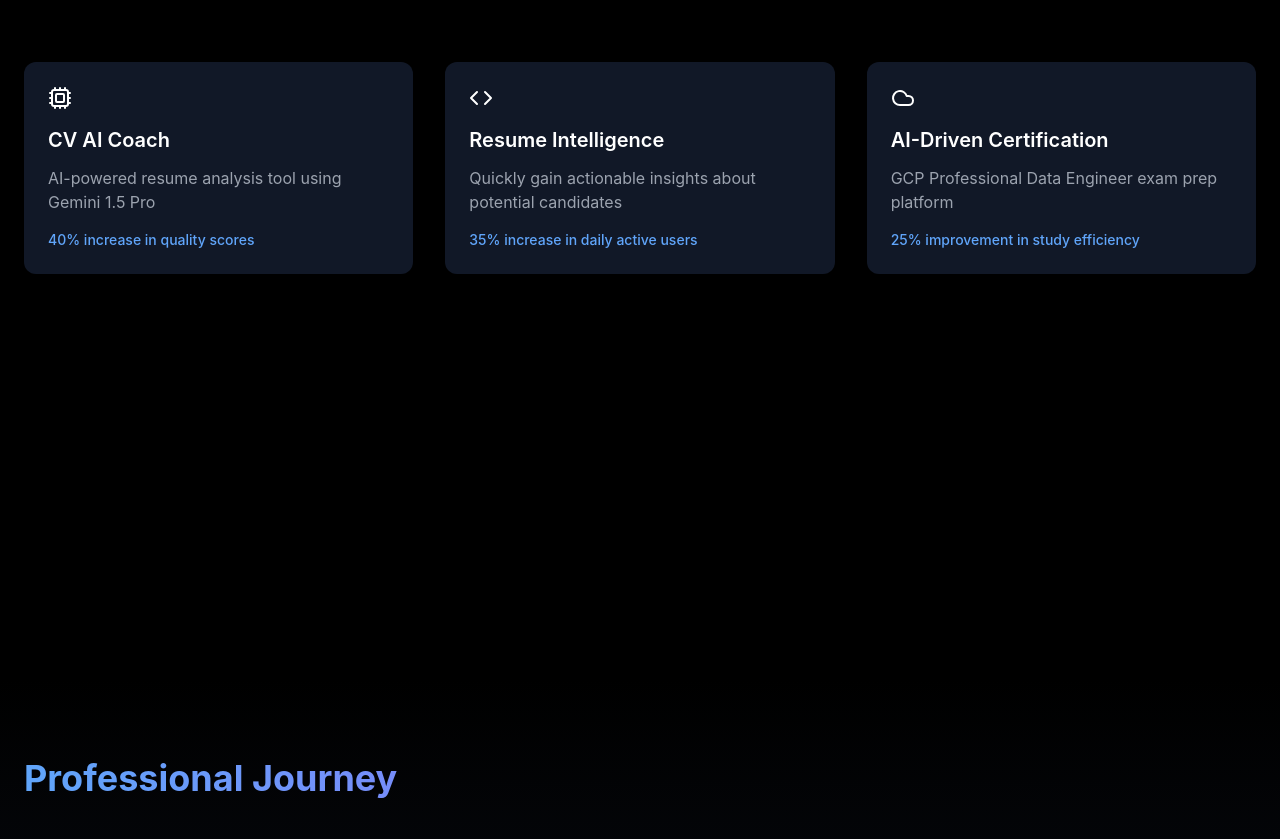
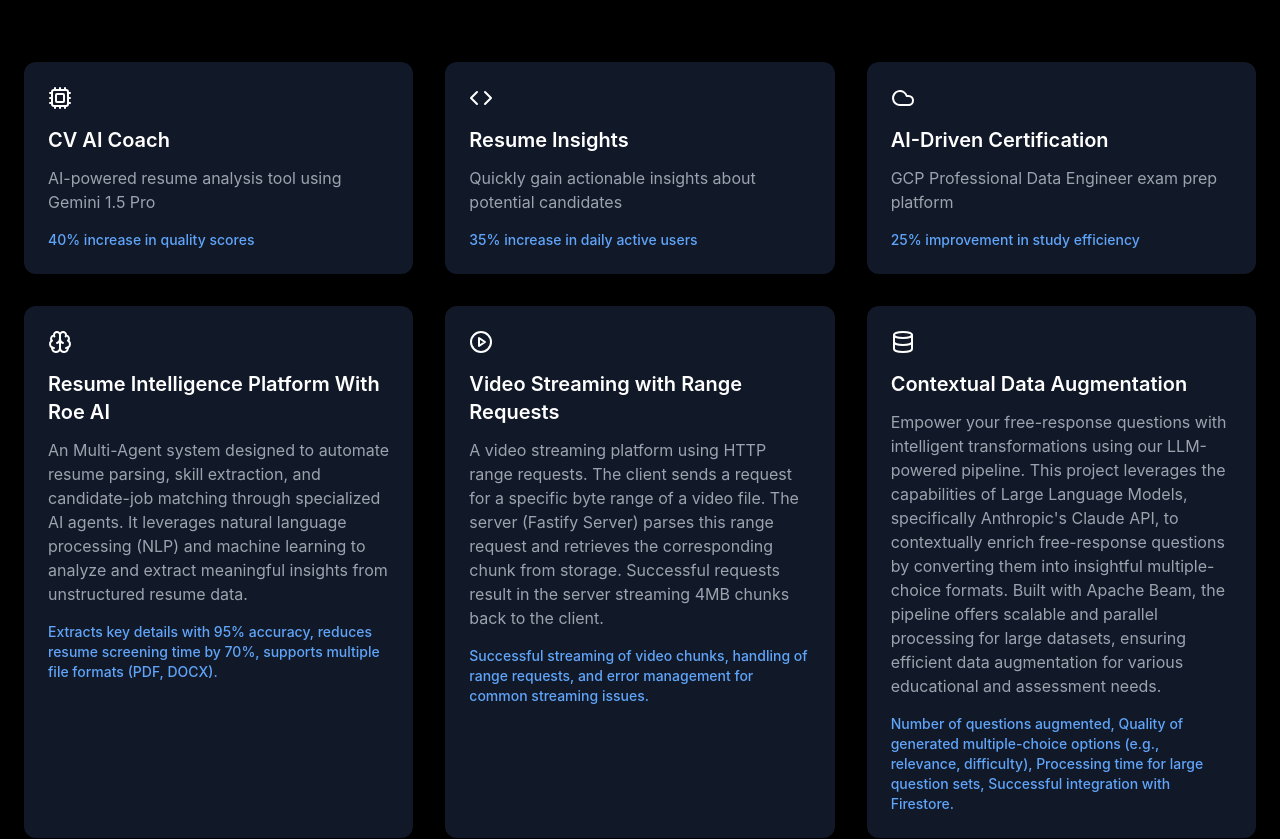
Before and after one commit to luillyfe/portfolio, a React (Vite) app: page / in a window 1280 px wide. Shown: the part 922-1761 px from the top of the page. Built offline with nearby package versions, Linux system fonts and the light colour scheme.

Commit message:
feature: adding more project to the projects section.

```diff
--- a/src/Portfolio.tsx
+++ b/src/Portfolio.tsx
@@ -9,6 +9,9 @@
   Cpu,
   Link,
   Sparkles,
+  BrainIcon,
+  PlayCircleIcon,
+  DatabaseIcon,
 } from "lucide-react";
 import debounce from "lodash/debounce";
 import gitHubIcon from "./assets/github-white.svg";
@@ -38,7 +41,7 @@
       color: "from-purple-500 to-pink-500",
     },
     {
-      title: "Resume Intelligence",
+      title: "Resume Insights",
       description:
         "Quickly gain actionable insights about potential candidates",
       metrics: "35% increase in daily active users",
@@ -51,6 +54,33 @@
       metrics: "25% improvement in study efficiency",
       icon: <Cloud className="w-6 h-6" />,
       color: "from-green-500 to-emerald-500",
+    },
+    {
+      title: "Resume Intelligence Platform With Roe AI",
+      description:
+        "An Multi-Agent system designed to automate resume parsing, skill extraction, and candidate-job matching through specialized AI agents. It leverages natural language processing (NLP) and machine learning to analyze and extract meaningful insights from unstructured resume data.",
+      metrics:
+        "Extracts key details with 95% accuracy, reduces resume screening time by 70%, supports multiple file formats (PDF, DOCX).",
+      icon: <BrainIcon className="w-6 h-6" />,
+      color: "from-blue-500 to-blue-700",
+    },
+    {
+      title: "Video Streaming with Range Requests",
+      description:
+        "A video streaming platform using HTTP range requests. The client sends a request for a specific byte range of a video file. The server (Fastify Server) parses this range request and retrieves the corresponding chunk from storage.  Successful requests result in the server streaming 4MB chunks back to the client.",
+      metrics:
+        "Successful streaming of video chunks, handling of range requests, and error management for common streaming issues.",
+      icon: <PlayCircleIcon className="w-6 h-6" />,
+      color: "from-green-500 to-green-700",
+    },
+    {
+      title: "Contextual Data Augmentation",
+      description:
+        "Empower your free-response questions with intelligent transformations using our LLM-powered pipeline. This project leverages the capabilities of Large Language Models, specifically Anthropic's Claude API, to contextually enrich free-response questions by converting them into insightful multiple-choice formats. Built with Apache Beam, the pipeline offers scalable and parallel processing for large datasets, ensuring efficient data augmentation for various educational and assessment needs.",
+      metrics:
+        "Number of questions augmented, Quality of generated multiple-choice options (e.g., relevance, difficulty), Processing time for large question sets, Successful integration with Firestore.",
+      icon: <DatabaseIcon className="w-6 h-6" />,
+      color: "from-purple-500 to-purple-700",
     },
   ];
 
```
